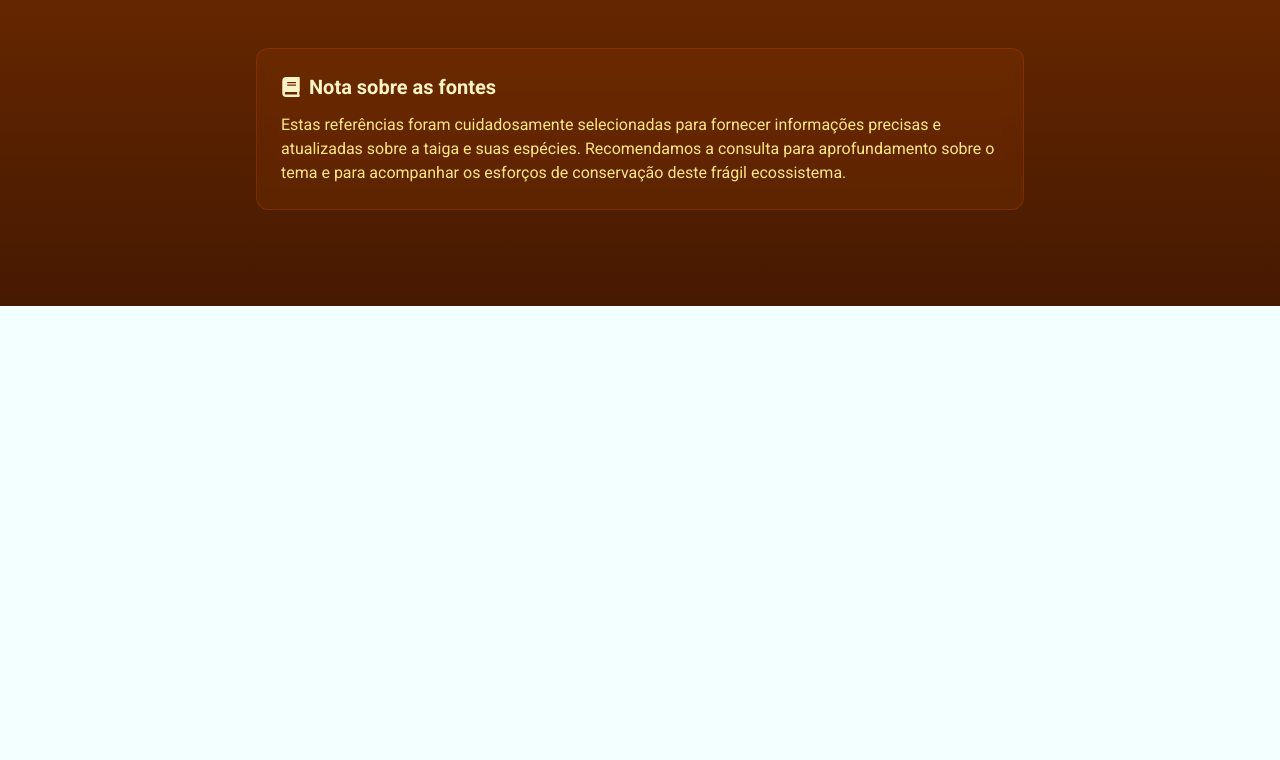
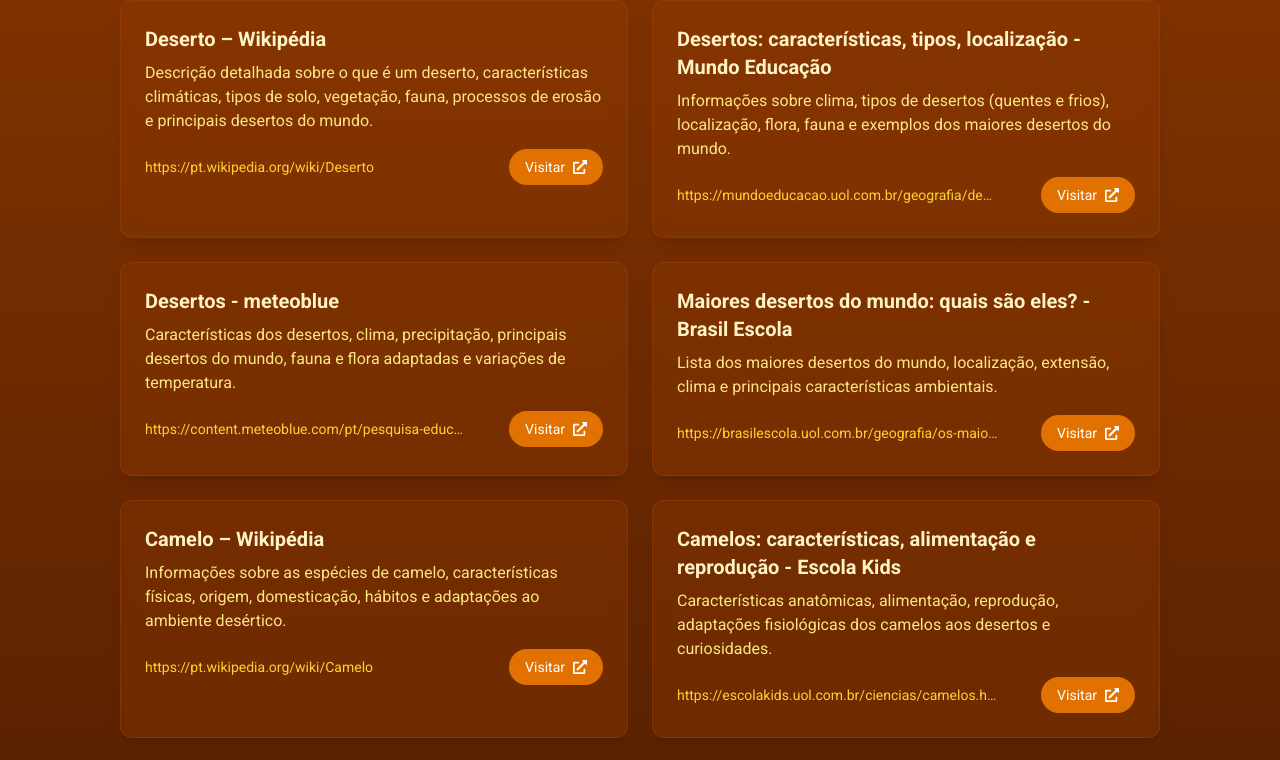
Before and after one commit to marcossouto0/Projeto-Vida-Selvagem, a Next.js app: page /desert in a window 1280 px wide. Shown: the part 7633-8393 px from the top of the page. Before the commit the page ends 7939 px from the top, so only its background shows below. Built offline with nearby package versions, Linux system fonts and the light colour scheme.

Commit message:
feat: adicionar referências detalhadas sobre desertos e camelos

```diff
--- a/src/app/desert/_components/References/references.ts
+++ b/src/app/desert/_components/References/references.ts
@@ -5,7 +5,41 @@ interface Reference {
 }
 
 const references: Reference[] = [
-
+  {
+    title: 'Deserto – Wikipédia',
+    url: 'https://pt.wikipedia.org/wiki/Deserto',
+    description: 'Descrição detalhada sobre o que é um deserto, características climáticas, tipos de solo, vegetação, fauna, processos de erosão e principais desertos do mundo.'
+  },
+  {
+    title: 'Desertos: características, tipos, localização - Mundo Educação',
+    url: 'https://mundoeducacao.uol.com.br/geografia/deserto.htm',
+    description: 'Informações sobre clima, tipos de desertos (quentes e frios), localização, flora, fauna e exemplos dos maiores desertos do mundo.'
+  },
+  {
+    title: 'Desertos - meteoblue',
+    url: 'https://content.meteoblue.com/pt/pesquisa-educacao/recursos-educacionais/meteoscool/vegetacao/desertos',
+    description: 'Características dos desertos, clima, precipitação, principais desertos do mundo, fauna e flora adaptadas e variações de temperatura.'
+  },
+  {
+    title: 'Maiores desertos do mundo: quais são eles? - Brasil Escola',
+    url: 'https://brasilescola.uol.com.br/geografia/os-maiores-desertos-mundo.htm',
+    description: 'Lista dos maiores desertos do mundo, localização, extensão, clima e principais características ambientais.'
+  },
+  {
+    title: 'Camelo – Wikipédia',
+    url: 'https://pt.wikipedia.org/wiki/Camelo',
+    description: 'Informações sobre as espécies de camelo, características físicas, origem, domesticação, hábitos e adaptações ao ambiente desértico.'
+  },
+  {
+    title: 'Camelos: características, alimentação e reprodução - Escola Kids',
+    url: 'https://escolakids.uol.com.br/ciencias/camelos.htm',
+    description: 'Características anatômicas, alimentação, reprodução, adaptações fisiológicas dos camelos aos desertos e curiosidades.'
+  },
+  {
+    title: 'O Camelo – Coolkids – Portal beira.pt',
+    url: 'https://beira.pt/coolkids/pais-e-profs/o-camelo/',
+    description: 'Descrição sobre as espécies de camelos, adaptações ao deserto, alimentação, comportamento, fisiologia e curiosidades.'
+  },
 ];
 
 export default references
```
